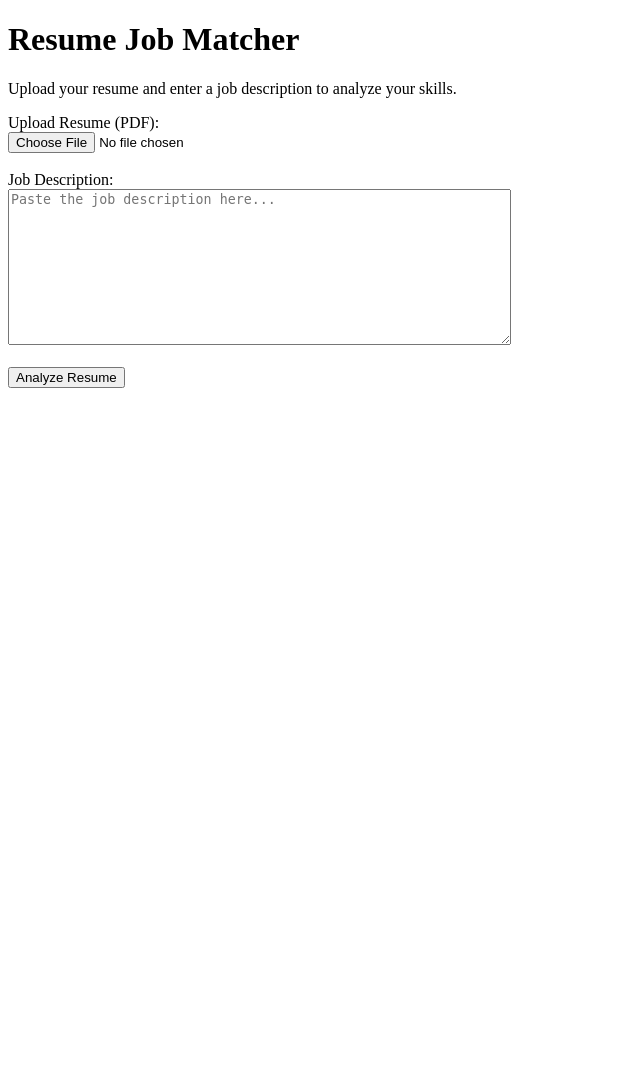
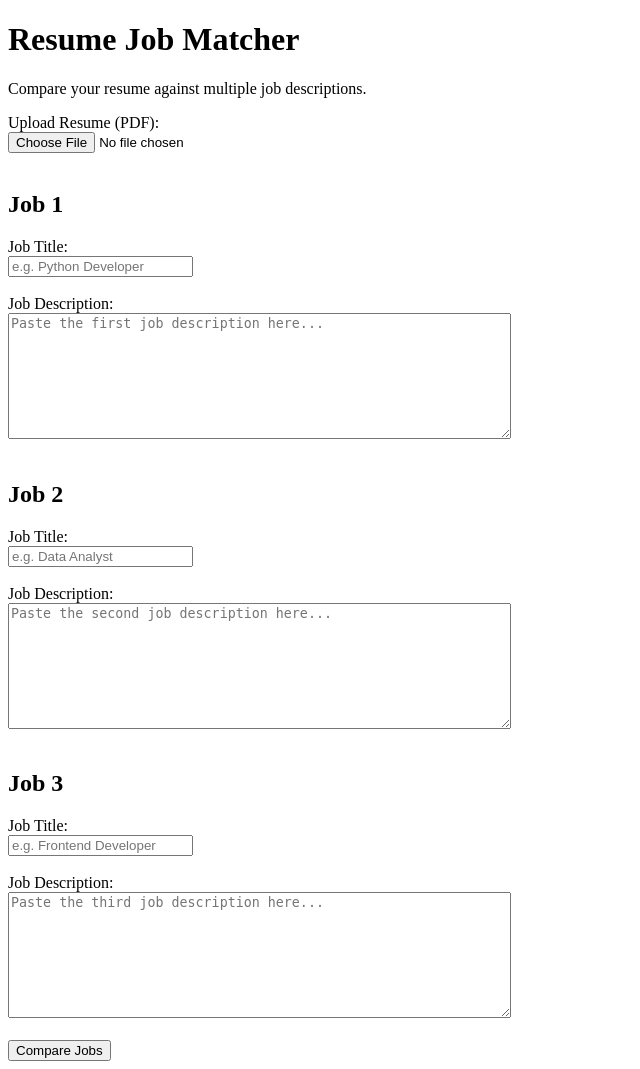
Before and after one commit to Shravanichoudhary99/resume-job-matcher-cca2, a Flask app: page / in a window 1280 px wide. Shown: the whole page, without its empty margins (0-640 px from the left). Before the commit the page ends 388 px from the top, so only its background shows below. Run offline with Flask 3, Linux system fonts and the light colour scheme.

Commit message:
feat: add multiple job comparison

```diff
--- a/app.py
+++ b/app.py
@@ -42,6 +42,56 @@ def analyze():
     )
 
 
+@app.route("/compare", methods=["POST"])
+def compare():
+    resume = request.files.get("resume")
+
+    if not resume:
+        return "Resume is required", 400
+
+    resume_text = extract_text_from_pdf(resume)
+
+    if not resume_text:
+        return "Could not extract text from the PDF", 400
+
+    resume_skills = extract_skills(resume_text)
+
+    results = []
+
+    for i in range(1, 4):
+        job_title = request.form.get(f"job{i}_title", "").strip()
+        job_description = request.form.get(f"job{i}", "").strip()
+
+        if not job_description:
+            continue
+
+        job_skills = extract_skills(job_description)
+
+        analysis = match_skills(
+            resume_skills,
+            job_skills
+        )
+
+
+
+        results.append({
+            "title": job_title or f"Job {i}",
+            "match_percentage": analysis["match_percentage"],
+            "matched_skills": analysis["matched"],
+            "missing_skills": analysis["missing"],
+
+        })
+
+    if not results:
+        return "Please enter at least one job description.", 400
+
+    return render_template(
+        "compare_result.html",
+        resume_filename=resume.filename,
+        results=results
+    )
+
+
 if __name__ == "__main__":
     app.run(
         host="0.0.0.0",
--- a/templates/index.html
+++ b/templates/index.html
@@ -9,12 +9,15 @@
 
     <h1>Resume Job Matcher</h1>
 
-    <p>Upload your resume and enter a job description to analyze your skills.</p>
+    <p>
+        Compare your resume against multiple job descriptions.
+    </p>
 
-    <form action="/analyze" method="POST" enctype="multipart/form-data">
+    <form action="/compare" method="POST" enctype="multipart/form-data">
 
         <label for="resume">Upload Resume (PDF):</label>
         <br>
+
         <input
             type="file"
             id="resume"
@@ -25,20 +28,90 @@
 
         <br><br>
 
-        <label for="job_description">Job Description:</label>
+        <h2>Job 1</h2>
+
+        <label for="job1_title">Job Title:</label>
         <br>
+
+        <input
+            type="text"
+            id="job1_title"
+            name="job1_title"
+            placeholder="e.g. Python Developer"
+            required
+        >
+
+        <br><br>
+
+        <label for="job1">Job Description:</label>
+        <br>
+
         <textarea
-            id="job_description"
-            name="job_description"
-            rows="10"
+            id="job1"
+            name="job1"
+            rows="8"
             cols="60"
-            placeholder="Paste the job description here..."
+            placeholder="Paste the first job description here..."
             required
         ></textarea>
 
         <br><br>
 
-        <button type="submit">Analyze Resume</button>
+        <h2>Job 2</h2>
+
+        <label for="job2_title">Job Title:</label>
+        <br>
+
+        <input
+            type="text"
+            id="job2_title"
+            name="job2_title"
+            placeholder="e.g. Data Analyst"
+        >
+
+        <br><br>
+
+        <label for="job2">Job Description:</label>
+        <br>
+
+        <textarea
+            id="job2"
+            name="job2"
+            rows="8"
+            cols="60"
+            placeholder="Paste the second job description here..."
+        ></textarea>
+
+        <br><br>
+
+        <h2>Job 3</h2>
+
+        <label for="job3_title">Job Title:</label>
+        <br>
+
+        <input
+            type="text"
+            id="job3_title"
+            name="job3_title"
+            placeholder="e.g. Frontend Developer"
+        >
+
+        <br><br>
+
+        <label for="job3">Job Description:</label>
+        <br>
+
+        <textarea
+            id="job3"
+            name="job3"
+            rows="8"
+            cols="60"
+            placeholder="Paste the third job description here..."
+        ></textarea>
+
+        <br><br>
+
+        <button type="submit">Compare Jobs</button>
 
     </form>
 
```
Also changed, not shown: templates/compare_result.html (added, +57 -0 lines).
